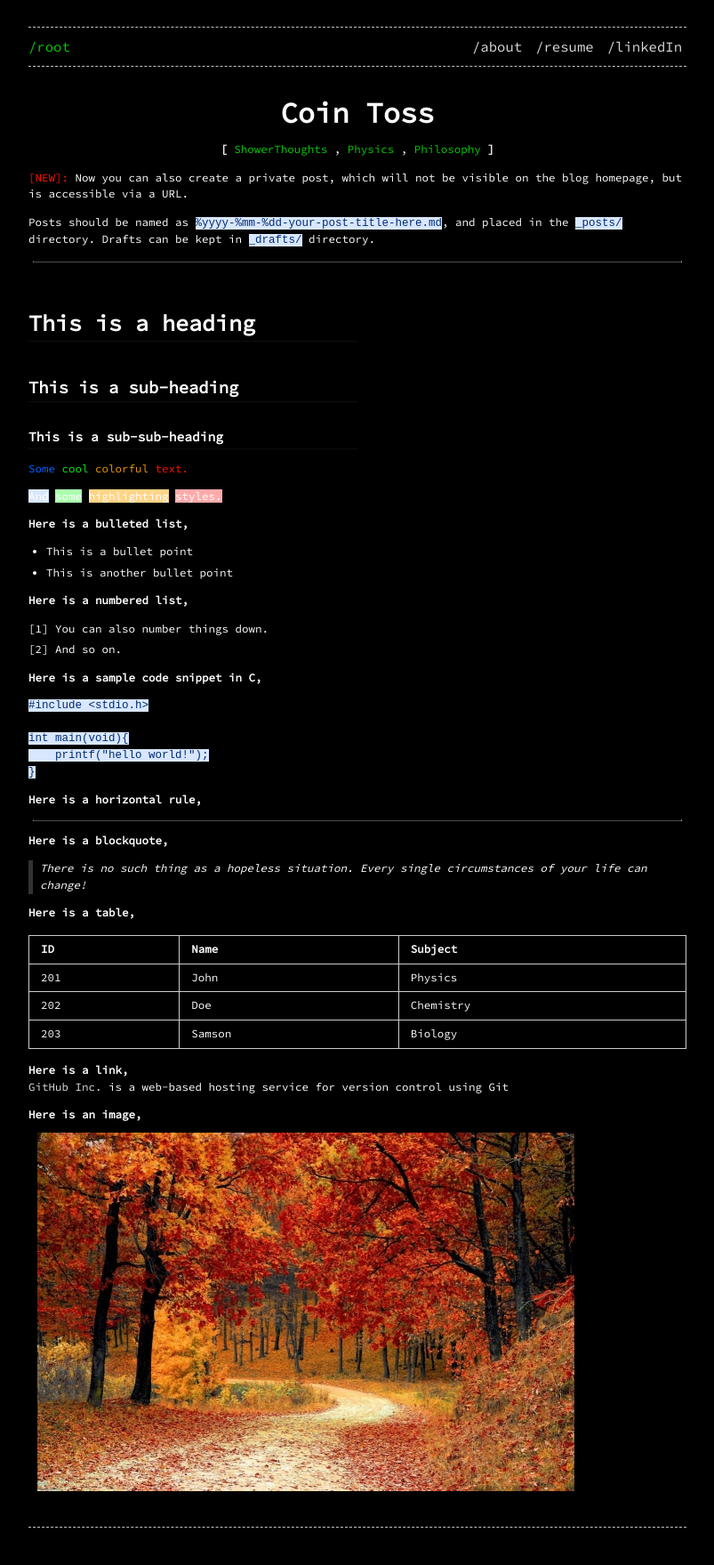
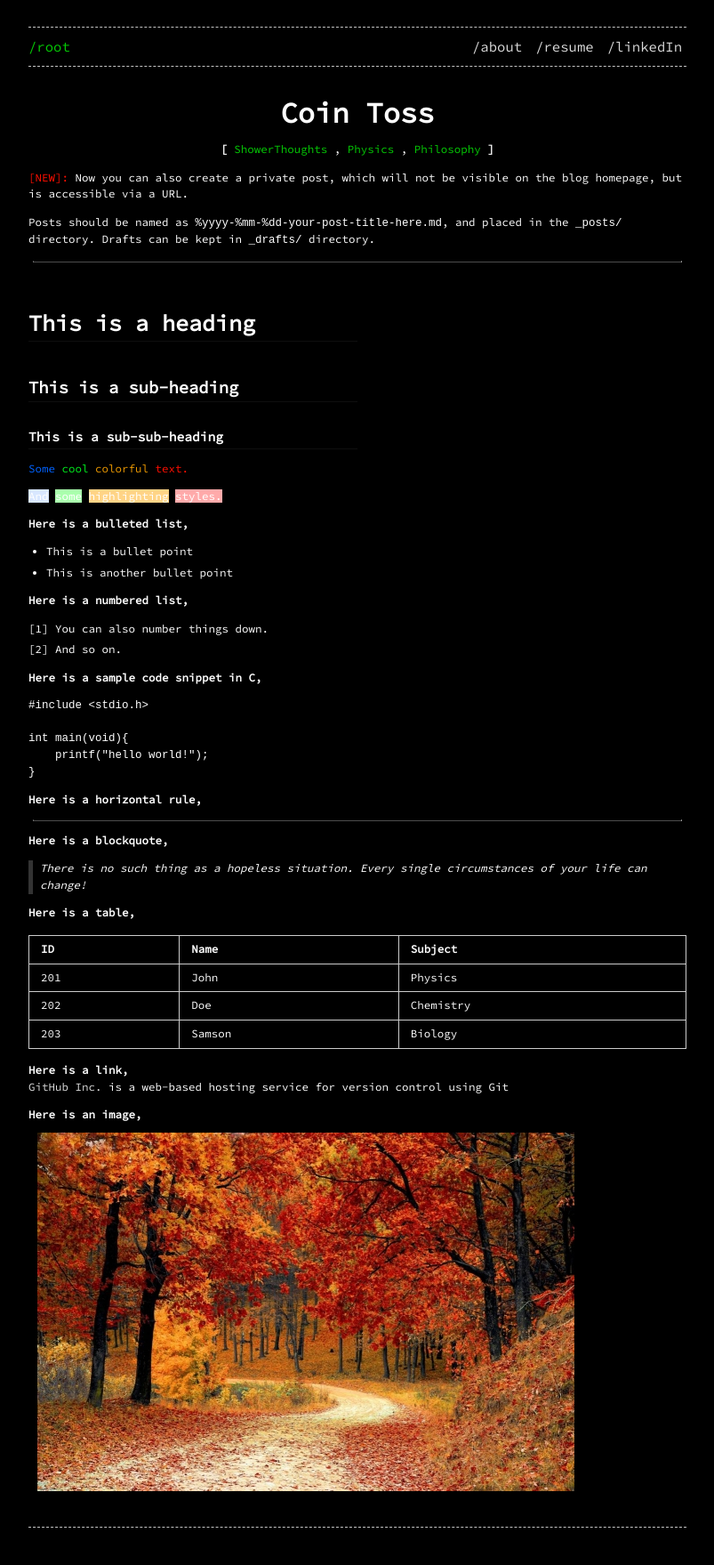
Before and after one commit to skbol/skbol.github.io, a Jekyll site: the page built from _posts/2024-08-31-coin-toss.md, in a window 1280 px wide. Shown: the whole page at 89% size, without its empty margins (238-1041 px from the left). Built offline with Jekyll 4.4.1, drawn with Linux system fonts in a browser that asks for light colours.

Commit message:
Bug Fix for syntax highlighting

```diff
--- a/css/main.scss
+++ b/css/main.scss
@@ -66,10 +66,6 @@ hr {
     margin: 5px;
     border-top: 1px solid rgba(0, 0, 0, 0.1);
     border-bottom: 1px solid rgba(255, 255, 255, 0.3);
-}
-code {
-    background-color: #d8e7ff;
-    color: #002b72;
 }
 
 // divs
```
